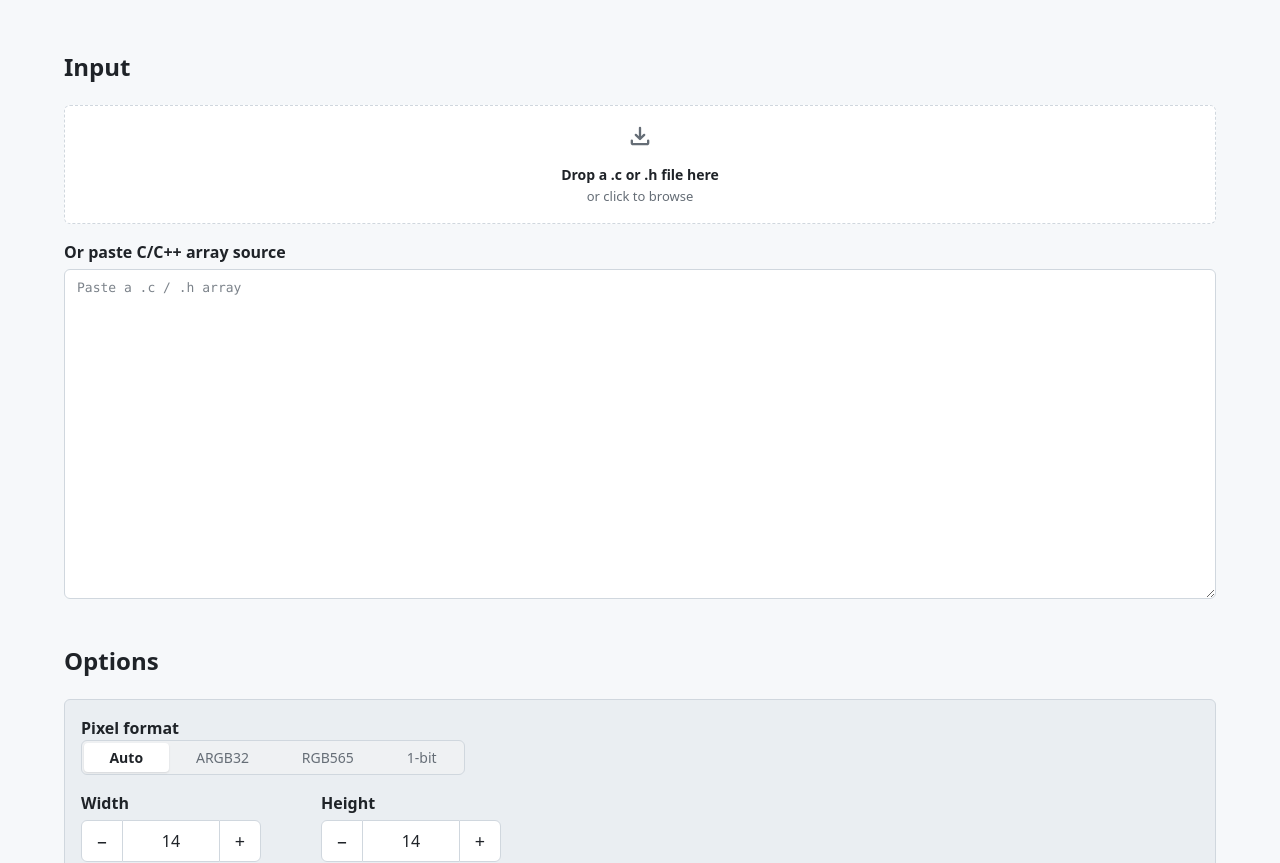
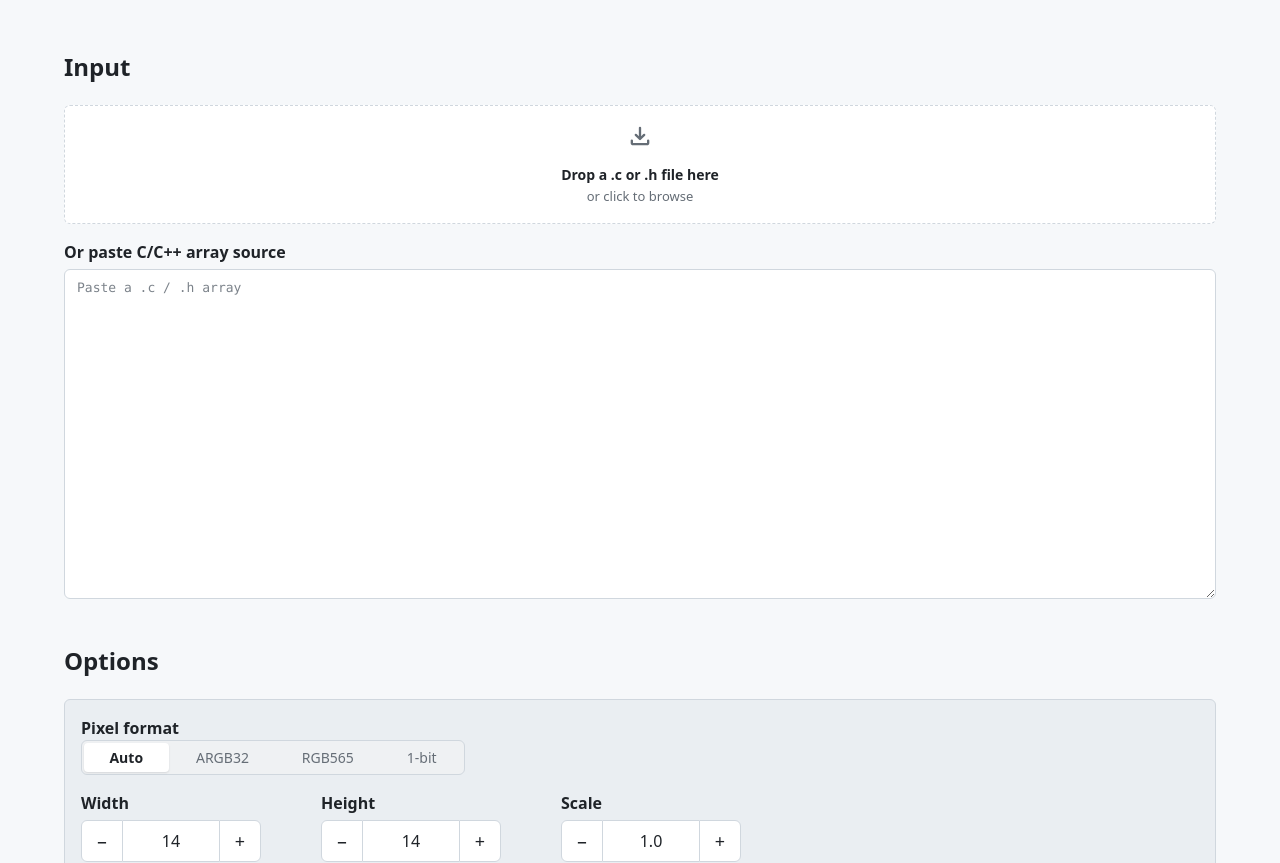
Before and after one commit to filcuk/cpp-image-converter, a website with bundled scripts: page index.html in a window 1280 px wide. Shown: the part 89-952 px from the top of the page. Built offline with nearby package versions, Linux system fonts and the light colour scheme.

Commit message:
Add output scale

```diff
--- a/app/css/converter.css
+++ b/app/css/converter.css
@@ -27,8 +27,12 @@
 
 .converter-preview svg {
   image-rendering: pixelated;
+  /* Keep tiny 1× exports readable in the preview panel */
+  width: auto;
+  height: auto;
   max-width: 100%;
-  height: auto;
+  max-height: 20rem;
+  min-width: min(100%, 8rem);
   background: transparent;
 }
 
--- a/app/main.js
+++ b/app/main.js
@@ -45,6 +45,8 @@ let formatControl = null;
 let widthStepper = null;
 /** @type {ReturnType<typeof initStepper>} */
 let heightStepper = null;
+/** @type {ReturnType<typeof initStepper>} */
+let scaleStepper = null;
 /** @type {ReturnType<typeof initStepper>} */
 let frameStepper = null;
 /** @type {ReturnType<typeof initToggle>} */
@@ -245,6 +247,10 @@ function runConvert({ showSuccess = true } = {}) {
   const widthFromUi = Math.round(widthStepper?.getValue() ?? 0);
   const heightFromUi = Math.round(heightStepper?.getValue() ?? 0);
 
+  const scaleFromUi = Number(scaleStepper?.getValue() ?? 1);
+  const displayScale =
+    Number.isFinite(scaleFromUi) && scaleFromUi > 0 ? scaleFromUi : 1;
+
   let result;
   try {
     result = convertCToSvg({
@@ -257,7 +263,7 @@ function runConvert({ showSuccess = true } = {}) {
       frameIndex: getFrameIndex(),
       overrideFill: overrideToggle?.getChecked() ?? false,
       fillColor: fillPicker?.getValue() ?? "#FFFFFF",
-      displayScale: 10,
+      displayScale,
       minify: minifyToggle?.getChecked() ?? false,
     });
   } catch (err) {
@@ -299,7 +305,9 @@ function runConvert({ showSuccess = true } = {}) {
         : "";
 
   if (metaEl) {
-    metaEl.textContent = `${result.width}×${result.height} · ${formatLabel}${detected} · ${result.rectCount} shape${result.rectCount === 1 ? "" : "s"}`;
+    const outW = Number((result.width * displayScale).toFixed(4));
+    const outH = Number((result.height * displayScale).toFixed(4));
+    metaEl.textContent = `${outW}×${outH} · ${formatLabel}${detected} · ${result.rectCount} shape${result.rectCount === 1 ? "" : "s"}`;
   }
   setHidden(metaEl, false);
   setDownloadEnabled(true);
@@ -321,6 +329,10 @@ try {
   });
 
   heightStepper = initStepper(document.getElementById("height-stepper"), {
+    onChange: onOptionChange,
+  });
+
+  scaleStepper = initStepper(document.getElementById("scale-stepper"), {
     onChange: onOptionChange,
   });
 
--- a/index.html
+++ b/index.html
@@ -235,6 +235,44 @@
               </div>
 
               <div
+                class="stepper"
+                id="scale-stepper"
+                data-stepper-min="0.1"
+                data-stepper-max="100"
+                data-stepper-step="0.1"
+                data-stepper-default="1"
+                data-stepper-format="decimal"
+              >
+                <label class="field-label" for="scale-stepper-input">Scale</label>
+                <div class="stepper-control">
+                  <button
+                    type="button"
+                    class="btn btn-icon stepper-decrement"
+                    data-stepper-decrement
+                    aria-label="Decrease scale"
+                  >
+                    −
+                  </button>
+                  <input
+                    type="text"
+                    id="scale-stepper-input"
+                    class="input stepper-input"
+                    inputmode="decimal"
+                    aria-label="Output scale"
+                  />
+                  <button
+                    type="button"
+                    class="btn btn-icon stepper-increment"
+                    data-stepper-increment
+                    aria-label="Increase scale"
+                  >
+                    +
+                  </button>
+                  <input type="hidden" class="stepper-value" />
+                </div>
+              </div>
+
+              <div
                 class="stepper hidden"
                 id="frame-stepper"
                 data-stepper-min="0"
```
